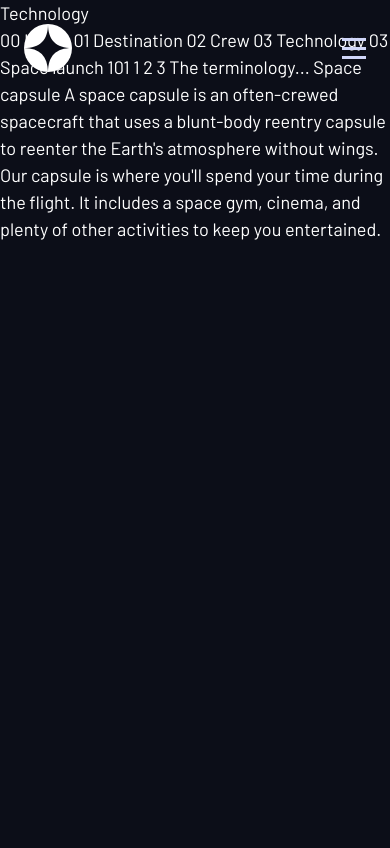
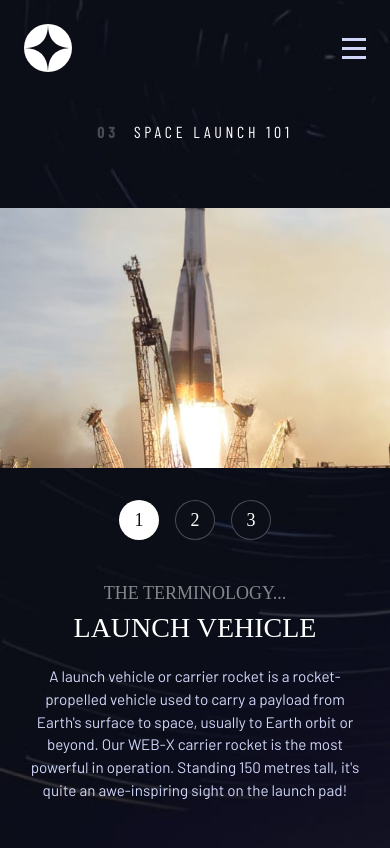
Before and after one commit to nazeeha-kb/space-tourism-website-main, a React (Vite) app: page /technology in a window 390 px wide. Built offline with nearby package versions, Linux system fonts and the light colour scheme; a web font is replaced by a local one.

Commit message:
fully responsive technology page complete

```diff
--- a/src/components/Navbar.jsx
+++ b/src/components/Navbar.jsx
@@ -64,7 +64,7 @@ const Navbar = () => {
                   <span className="text-white">02</span>Crew
                 </Link>
               </li>
-              <li aria-selected={currentPath == "technology"}>
+              <li aria-selected={currentPath == "/technology"}>
                 <Link to={"/technology"}>
                   <span className="text-white">03</span>Technology
                 </Link>
--- a/src/data/data.jsx
+++ b/src/data/data.jsx
@@ -16,6 +16,13 @@ import victorWebp from "../assets/crew/image-victor-glover.webp";
 import victorPng from "../assets/crew/image-victor-glover.png";
 import anoushehWebp from "../assets/crew/image-anousheh-ansari.webp";
 import anoushehPng from "../assets/crew/image-anousheh-ansari.png";
+// Technology Images
+import launchVehiclePortrait from "../assets/technology/image-launch-vehicle-portrait.jpg";
+import launchVehicleLandscape from "../assets/technology/image-launch-vehicle-landscape.jpg";
+import spaceportPortrait from "../assets/technology/image-spaceport-portrait.jpg";
+import spaceportLandscape from "../assets/technology/image-spaceport-landscape.jpg";
+import spaceCapsulePortrait from "../assets/technology/image-space-capsule-portrait.jpg";
+import spaceCapsuleLandscape from "../assets/technology/image-space-capsule-landscape.jpg";
 
 const data = [
   {
@@ -107,8 +114,8 @@ const data = [
       {
         name: "Launch vehicle",
         images: {
-          portrait: "./assets/technology/image-launch-vehicle-portrait.jpg",
-          landscape: "./assets/technology/image-launch-vehicle-landscape.jpg",
+          portrait: launchVehiclePortrait,
+          landscape: launchVehicleLandscape,
         },
         description:
           "A launch vehicle or carrier rocket is a rocket-propelled vehicle used to carry a payload from Earth's surface to space, usually to Earth orbit or beyond. Our WEB-X carrier rocket is the most powerful in operation. Standing 150 metres tall, it's quite an awe-inspiring sight on the launch pad!",
@@ -116,8 +123,8 @@ const data = [
       {
         name: "Spaceport",
         images: {
-          portrait: "./assets/technology/image-spaceport-portrait.jpg",
-          landscape: "./assets/technology/image-spaceport-landscape.jpg",
+          portrait: spaceportPortrait,
+          landscape: spaceportLandscape,
         },
         description:
           "A spaceport or cosmodrome is a site for launching (or receiving) spacecraft, by analogy to the seaport for ships or airport for aircraft. Based in the famous Cape Canaveral, our spaceport is ideally situated to take advantage of the Earth’s rotation for launch.",
@@ -125,8 +132,8 @@ const data = [
       {
         name: "Space capsule",
         images: {
-          portrait: "./assets/technology/image-space-capsule-portrait.jpg",
-          landscape: "./assets/technology/image-space-capsule-landscape.jpg",
+          portrait: spaceCapsulePortrait,
+          landscape: spaceCapsuleLandscape,
         },
         description:
           "A space capsule is an often-crewed spacecraft that uses a blunt-body reentry capsule to reenter the Earth's atmosphere without wings. Our capsule is where you'll spend your time during the flight. It includes a space gym, cinema, and plenty of other activities to keep you entertained.",
--- a/src/index.css
+++ b/src/index.css
@@ -21,6 +21,7 @@
   --font-cust-serif: "Bellefair", serif;
   --font-cust-sans-cond: "Barlow Condensed", sans-serif;
   --font-cust-sans-normal: "Barlow", sans-serif;
+
 }
 
 
@@ -106,6 +107,16 @@
     @apply uppercase text-cust-light font-cust-sans-cond tracking-widest md:text-cust-500 text-cust-300;
   }
 
+  /* cap heading */
+  .cap-heading {
+    @apply text-white/50 text-cust-400 md:text-[24px] xl:text-cust-600;
+  }
+
+  /* large heading */
+  .large-heading {
+    @apply text-white text-cust-500 md:text-[40px] xl:text-cust-700;
+  }
+
   /* Background images */
   .bg-main {
     background-size: cover;
@@ -128,6 +139,10 @@
     @apply xl:bg-[url('/src/assets/crew/background-crew-desktop.jpg')] sm:bg-[url('/src/assets/crew/background-crew-tablet.jpg')] bg-[url('/src/assets/crew/background-crew-mobile.jpg')];
   }
 
+  /* Technology bg */
+  .technology-bg {
+    @apply xl:bg-[url('/src/assets/technology/background-technology-desktop.jpg')] sm:bg-[url('/src/assets/technology/background-technology-tablet.jpg')] bg-[url('/src/assets/technology/background-technology-mobile.jpg')];
+  }
 
   /* Navbar height */
   .space-navbar {
@@ -229,28 +244,30 @@
   }
 
   /* Number indicators */
-  .number-indicators {
-    flex-direction: column;
-    max-width: 3em;
+
+  .number-indicators>* {
+    @apply border border-white/25 rounded-full text-white bg-cust-dark h-10 md:h-14 lg:h-18 xl:h-20 aspect-[1] font-cust-serif grid place-items-center cursor-pointer transition-colors duration-400;
   }
 
-  .number-indicators>* {
-    border: 2px solid hsl(var(--clr-white) / .40);
-    background-color: hsl(var(--clr-dark));
-    color: hsl(var(--clr-white));
-    border-radius: 50%;
-    aspect-ratio: 1;
-    display: grid;
-    place-items: center;
-  }
-
-  .number-indicators>*:hover {
-    border: 2px solid hsl(var(--clr-white));
+  .number-indicators>*:hover,
+  .number-indicators>*:focus {
+    @apply border-white;
   }
 
   .number-indicators>[aria-selected="true"] {
-    background-color: hsl(var(--clr-white));
-    color: hsl(var(--clr-dark));
+    @apply bg-white text-cust-dark;
   }
 
 }
+
+/* Media Queries */
+
+@media (min-height: 797px) {
+  .crew-img {
+    @apply xl:h-180;
+  }
+
+  .tech-img {
+    @apply xl:w-152 xl:h-150;
+  }
+}
--- a/src/pages/Crew.jsx
+++ b/src/pages/Crew.jsx
@@ -7,23 +7,23 @@ const Crew = () => {
 
   return (
     <main className="crew-bg bg-main min-h-screen flex flex-col items-center">
-      <div className="space-navbar p-6 md:p-10 max-w-7xl xl:flex-1 md:w-full">
-        <div className="flex flex-col gap-6 items-center xl:flex-1">
+      <div className="space-navbar p-6 xl:pb-0 md:p-10 max-w-7xl xl:flex-1 md:w-full">
+        <div className="flex flex-col xl:gap-0 gap-6 items-center xl:flex-1">
           <article className="flex flex-col items-center md:items-start self-start w-full">
             {/* heading */}
             <h1 className="numbered-title text-cust-300 md:text-[20px] xl:text-[26px]">
               <span className="text-white/25">02</span> Meet your Crew
             </h1>
           </article>
-          <div className="flex flex-col xl:flex-row gap-6">
-            <article className="flex flex-col items-center text-center gap-10 xl:pt-0 pt-10 max-w-lg md:max-w-xl xl:text-start xl:items-start">
+          <div className="flex flex-col xl:flex-row gap-6 xl:justify-between xl:w-full">
+            <article className="flex flex-col items-center text-center gap-10 xl:pt-0 pt-10 max-w-lg md:max-w-lg xl:text-start xl:items-start ">
               {/* Content */}
-              <div className="flex flex-col gap-6 xl:flex-1 xl:justify-center">
+              <div className="flex flex-col gap-6 xl:flex-1 xl:justify-center xl:w-full">
                 <div className="uppercase font-cust-serif">
-                  <h2 className=" text-white/50 text-cust-400 md:text-[24px] xl:text-cust-600">
+                  <h2 className="cap-heading">
                     {crew.role}
                   </h2>
-                  <h1 className="text-white text-cust-500 md:text-[40px] xl:text-cust-700">
+                  <h1 className="large-heading">
                     {crew.name}
                   </h1>
                 </div>
@@ -31,7 +31,7 @@ const Crew = () => {
               </div>
               {/* Dot Indicators */}
               <div>
-                <ul className="dot-indicators flex-row flex gap-4 h-2.5">
+                <ul className="dot-indicators flex-row flex gap-4 xl:gap-10 h-2.5">
                   <li
                     onClick={() => {
                       setIndex(0);
@@ -64,7 +64,7 @@ const Crew = () => {
               <img
                 src={crew.images.webp}
                 alt=""
-                className="h-85 md:h-140 xl:max-h-169 aspect-1 bg-cover mask-b-from-80%"
+                className="crew-img h-85 md:h-140 aspect-1 bg-cover mask-b-from-80%"
               />
             </div>
           </div>
--- a/src/pages/Technology.jsx
+++ b/src/pages/Technology.jsx
@@ -1,29 +1,71 @@
-import React from 'react'
+import { useState } from "react";
+import data from "./../data/data";
 
 const Technology = () => {
+  const [index, setIndex] = useState(0);
+  const technology = data[0].technology[index];
+
   return (
-    <div><h1>Technology</h1>
-    <div>
-    00 Home
-    01 Destination
-    02 Crew
-    03 Technology
+    <main className="technology-bg bg-main min-h-screen flex flex-col items-center">
+      <div className="space-navbar p-6 pb-12 max-w-7xl lg:flex-1 md:w-full">
+        <article className="flex flex-col items-center md:items-start self-start w-full">
+          {/* heading */}
+          <h1 className="numbered-title text-cust-300 md:text-[20px] lg:text-[26px]">
+            <span className="text-white/25">03</span> Space Launch 101
+          </h1>
+        </article>
+        <article className="flex flex-col lg:flex-row-reverse gap-8 lg:gap-14 w-auto justify-center lg:justify-between items-center text-center">
+          {/* Image */}
+          <div className="tech-img-parent pt-16 relative z-10 -mx-6 lg:-mr-20">
+            <img
+              src={technology.images.portrait}
+              alt=""
+              className="tech-img h-65 md:h-90 w-screen lg:w-142 lg:h-120 object-cover object-bottom md:object-center"
+            />
+          </div>
+          <div className="flex flex-col lg:flex-row gap-10">
+            {/* Indicators */}
+            <div>
+              <ul className="flex flex-row lg:flex-col justify-center number-indicators gap-4">
+                <li
+                  onClick={() => {
+                    setIndex(0);
+                  }}
+                  aria-selected={index == 0}
+                >
+                  1
+                </li>
+                <li
+                  onClick={() => {
+                    setIndex(1);
+                  }}
+                  aria-selected={index == 1}
+                >
+                  2
+                </li>
+                <li
+                  onClick={() => {
+                    setIndex(2);
+                  }}
+                  aria-selected={index == 2}
+                >
+                  3
+                </li>
+              </ul>
+            </div>
+            {/* Content */}
+            <div className="flex flex-col gap-4">
+              <div className="uppercase font-cust-serif">
+                <h2 className="cap-heading">The terminology...</h2>
+                <h1 className="large-heading">{technology.name}</h1>
+              </div>
+              <p className="para max-w-lg">{technology.description}</p>
+            </div>
+          </div>
+        </article>
+      </div>
+    </main>
+  );
+};
 
-    03 Space launch 101
-
-    1
-    2
-    3
-
-    The terminology...
-    Space capsule
-
-    A space capsule is an often-crewed spacecraft that uses a blunt-body reentry
-    capsule to reenter the Earth's atmosphere without wings. Our capsule is where
-    you'll spend your time during the flight. It includes a space gym, cinema,
-    and plenty of other activities to keep you entertained.</div>
-    </div>
-  )
-}
-
-export default Technology
+export default Technology;
```
